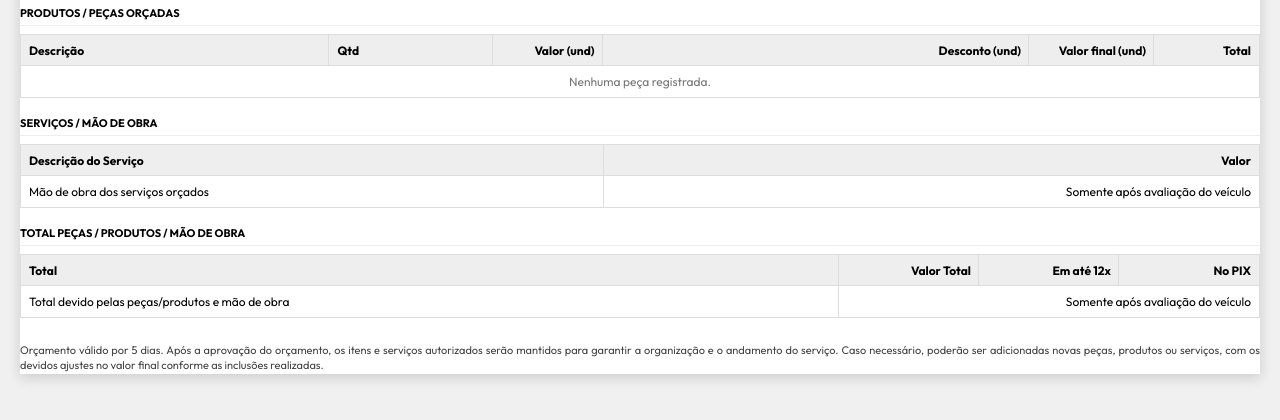
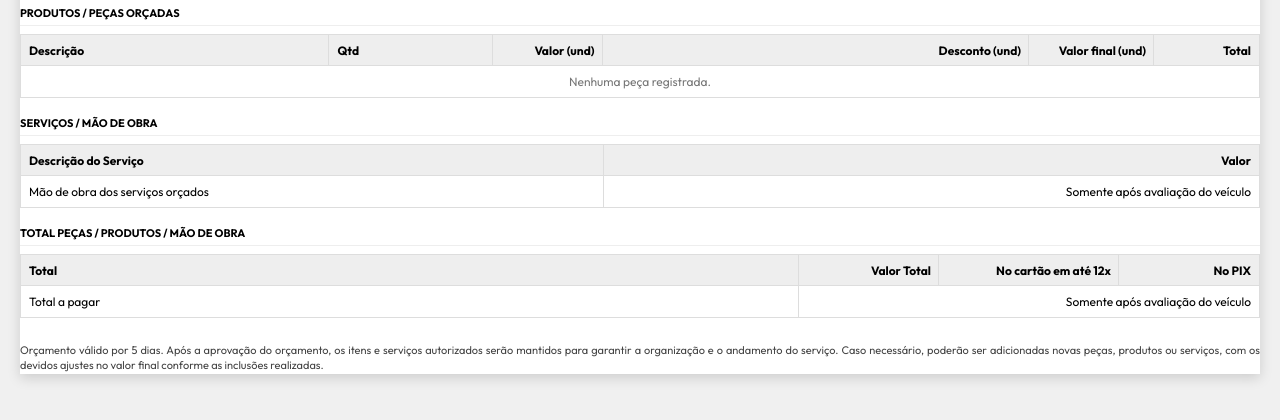
Before and after one commit to thomazandreywalicoski/oficina-suspensul, a Flask app: template gerenciamento-oficina-suspensul/templates/proposta_print.html in a window 1280 px wide. Shown: the part 306-726 px from the top of the page. Run offline with Flask 3, Linux system fonts and the light colour scheme; the template is opened without the code that fills it, so the values that code supplies are empty; a user stored in the database is signed in; data comes from the database, SQL or seed files in the repository; parts of the project's set-up code (start-up, migrations or seed data) failed here and were passed over; some libraries are stand-ins or nearby versions.

Commit message:
fix: ajustar texto, cabeçalho da coluna do cartão e valor total sem parcelamento

```diff
--- a/gerenciamento-oficina-suspensul/templates/os_print.html
+++ b/gerenciamento-oficina-suspensul/templates/os_print.html
@@ -264,15 +264,15 @@
             <tr>
                 <th>Total</th>
                 <th class="right" style="width: 140px;">Valor Total</th>
-                <th class="right" style="width: 140px;">Em até 12x</th>
+                <th class="right" style="width: 180px;">No cartão em até 12x</th>
                 <th class="right" style="width: 140px;">No PIX</th>
             </tr>
         </thead>
         <tbody>
             <tr>
-                <td>Total devido pelas peças/produtos e mão de obra</td>
+                <td>Total a pagar</td>
                 <td class="right">R$ {{ '%.2f'|format(valor_com_juros) | replace('.', ',') }}</td>
-                <td class="right">12x de R$ {{ '%.2f'|format(valor_com_juros / 12) | replace('.', ',') }}</td>
+                <td class="right">R$ {{ '%.2f'|format(valor_com_juros) | replace('.', ',') }}</td>
                 <td class="right" style="color: #27ae60; font-weight: bold;">R$ {{ '%.2f'|format(subtotal) | replace('.', ',') }}</td>
             </tr>
         </tbody>
--- a/gerenciamento-oficina-suspensul/templates/proposta_print.html
+++ b/gerenciamento-oficina-suspensul/templates/proposta_print.html
@@ -272,15 +272,15 @@
             <tr>
                 <th>Total</th>
                 <th class="right" style="width: 140px;">Valor Total</th>
-                <th class="right" style="width: 140px;">Em até 12x</th>
+                <th class="right" style="width: 180px;">No cartão em até 12x</th>
                 <th class="right" style="width: 140px;">No PIX</th>
             </tr>
         </thead>
         <tbody>
             <tr>
-                <td>Total devido pelas peças/produtos e mão de obra</td>
+                <td>Total a pagar</td>
                 <td class="right">R$ {{ '%.2f'|format(valor_com_juros) | replace('.', ',') }}</td>
-                <td class="right">12x de R$ {{ '%.2f'|format(valor_com_juros / 12) | replace('.', ',') }}</td>
+                <td class="right">R$ {{ '%.2f'|format(valor_com_juros) | replace('.', ',') }}</td>
                 <td class="right" style="color: #27ae60; font-weight: bold;">R$ {{ '%.2f'|format(subtotal) | replace('.', ',') }}</td>
             </tr>
         </tbody>
@@ -292,13 +292,13 @@
             <tr>
                 <th>Total</th>
                 <th class="right" style="width: 140px;">Valor Total</th>
-                <th class="right" style="width: 140px;">Em até 12x</th>
+                <th class="right" style="width: 180px;">No cartão em até 12x</th>
                 <th class="right" style="width: 140px;">No PIX</th>
             </tr>
         </thead>
         <tbody>
             <tr>
-                <td>Total devido pelas peças/produtos e mão de obra</td>
+                <td>Total a pagar</td>
                 <td colspan="3" class="right" style="text-align: right;">Somente após avaliação do veículo</td>
             </tr>
         </tbody>
```
